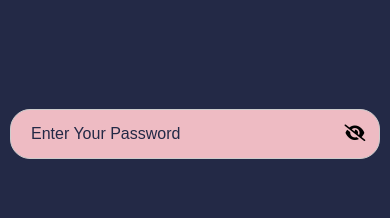
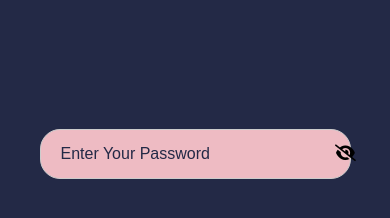
Before and after one commit to isha9229/Password-Strength-Checker, a plain HTML site: page index.html in a window 390 px wide. Drawn offline with Linux system fonts and the light colour scheme.

Commit message:
Update style.css

```diff
--- a/style.css
+++ b/style.css
@@ -85,9 +85,9 @@ button {
 
 @media (max-width: 600px) {
   .input-box {
-    width: 95%;
-    margin: 50px 10px; /* Adjust the margin for smaller screens */
-
+    width: 90%; /* Adjusted width for smaller screens */
+    margin: 50px auto; /* Center the box horizontally and add space on the top and bottom */
+    padding: 20px; /* Adjusted padding */
   }
 
   .input-box input {
```
